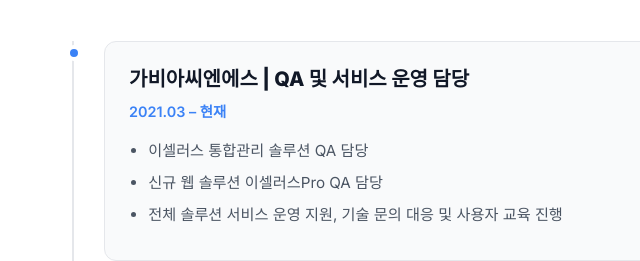
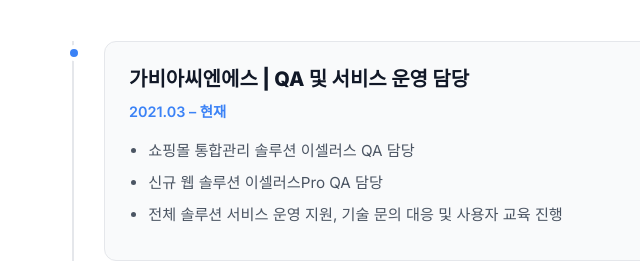
Before and after one commit to gudfbs/gudfbs.github.io, a plain HTML site: page index.html in a window 1280 px wide. Shown: the part 3200-3461 px from the top of the page, 0-640 px from the left. Drawn offline with Linux system fonts and the light colour scheme.

Commit message:
Update portfolio timeline with 쇼핑몰 통합관리 솔루션 이셀러스 QA 담당

```diff
--- a/index.html
+++ b/index.html
@@ -211,7 +211,7 @@
                             <h3>가비아씨엔에스 | QA 및 서비스 운영 담당</h3>
                             <p class="timeline-desc">2021.03 – 현재</p>
                             <ul>
-                                <li>이셀러스 통합관리 솔루션 QA 담당</li>
+                                <li>쇼핑몰 통합관리 솔루션 이셀러스 QA 담당</li>
                                 <li>신규 웹 솔루션 이셀러스Pro QA 담당</li>
                                 <li>전체 솔루션 서비스 운영 지원, 기술 문의 대응 및 사용자 교육 진행</li>
                             </ul>
```
